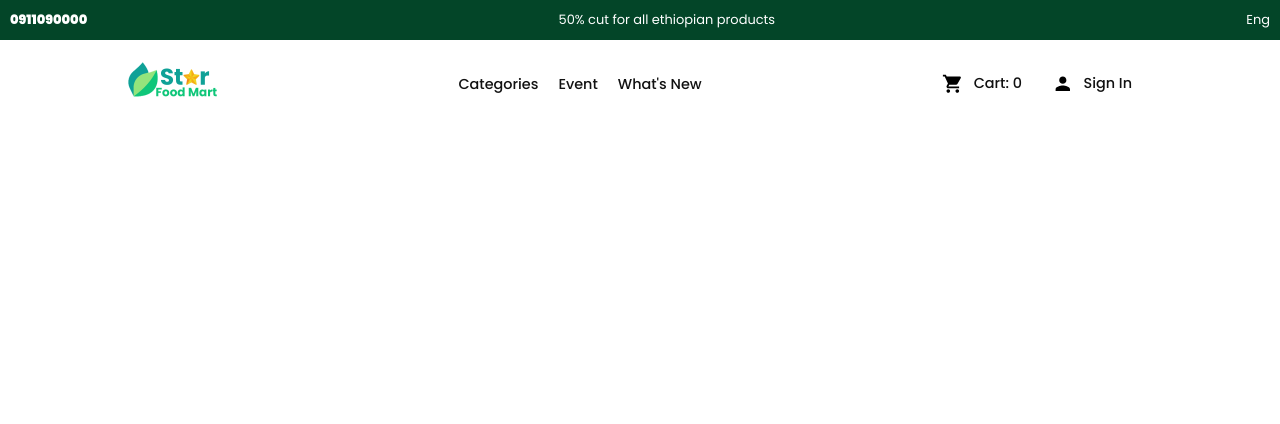
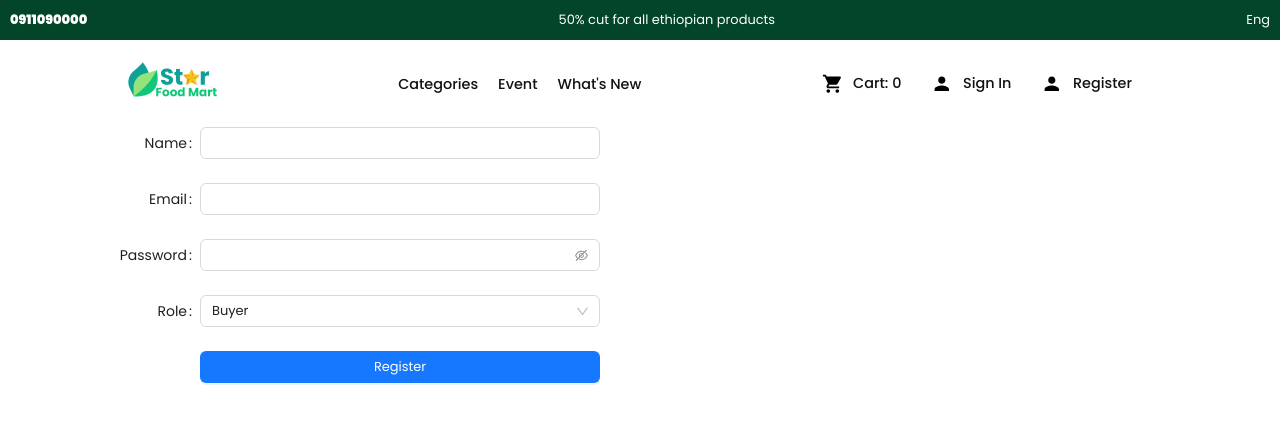
Before and after one commit to Kassma-Tech/ecomm, a React (Vite) app in the folder frontend/: page /register in a window 1280 px wide. Shown: the top 424 px of the page. Built offline with nearby package versions, Linux system fonts and the light colour scheme.

Commit message:
register

```diff
--- a/frontend/src/App.jsx
+++ b/frontend/src/App.jsx
@@ -16,6 +16,7 @@ import PersistLogin from './protected_wrappers/PersistLogin'
 import Shipping from './pages/Shipping'
 import CheckOut from './pages/Checkout'
 import Thankyou from './pages/Thankyou'
+import Register from './pages/Register'
 
 function App() {
 
@@ -38,6 +39,7 @@ function App() {
         </Route>
 
         <Route path='/login' Component={Login} />
+        <Route path='/register' Component={Register} />
       </Routes>
     </>
   )
--- a/frontend/src/components/Header.jsx
+++ b/frontend/src/components/Header.jsx
@@ -92,6 +92,7 @@ const Header = () => {
                         ? <div style={{ display: 'flex' }}><PersonIcon /> <Link to="/login">Sign In</Link></div>
                         : <div style={{ display: 'flex' }}><PersonIcon /> <Link onClick={logOutHandler}>Sign Out</Link></div>}
 
+                    {!token && <div style={{ display: 'flex' }}><PersonIcon /> <Link to='/register'>Register</Link></div>}
                 </div>
             </div>
         </Wrapper>
--- a/frontend/src/endpoints/authApiSlice.js
+++ b/frontend/src/endpoints/authApiSlice.js
@@ -14,8 +14,16 @@ const authApiSlice = apiSlice.injectEndpoints({
                 url: "/api/v1/logout",
                 method: 'POST',
             })
+        }),
+
+        register: builder.mutation({
+            query: userInfo => ({
+                url: "/api/v1/register",
+                method: 'POST',
+                body: { ...userInfo }
+            })
         })
     })
 })
 
-export const { useLoginMutation, useLogoutMutation } = authApiSlice;
+export const { useLoginMutation, useLogoutMutation, useRegisterMutation } = authApiSlice;
--- a/frontend/src/pages/Login.jsx
+++ b/frontend/src/pages/Login.jsx
@@ -1,7 +1,7 @@
 import { Button, Checkbox, Form, Input } from 'antd';
 import { useEffect, useState } from 'react';
 import { useDispatch, useSelector } from 'react-redux';
-import { useLocation, useNavigate } from 'react-router-dom';
+import { Link, useLocation, useNavigate } from 'react-router-dom';
 import { useLoginMutation } from '../endpoints/authApiSlice';
 import { setCredentials } from '../features/authSlice';
 import { useGetCartQuery } from '../endpoints/cartApiSlice';
@@ -29,6 +29,7 @@ const Login = () => {
             [e.target.name]: e.target.value
         })
     }
+
     const submitHandler = async () => {
         const result = await login(loginInfo).unwrap();
         dispatch(setCredentials({ token: result?.accessToken }));
@@ -56,6 +57,7 @@ const Login = () => {
     }
 
     return (
+        <>
             <Form
                 name="basic"
                 labelCol={{
@@ -109,6 +111,8 @@ const Login = () => {
                     </Button>
                 </Form.Item>
             </Form>
+            <Link to='/register'>Create an account</Link>
+        </>
     )
 };
 export default Login;
--- /dev/null
+++ b/frontend/src/pages/Register.jsx
@@ -0,0 +1,138 @@
+import React, { useState } from 'react';
+import { Button, Dropdown, Form, Input, Select, message } from 'antd';
+import { LoadingOutlined } from '@ant-design/icons'
+import { useRegisterMutation } from '../endpoints/authApiSlice';
+import { useDispatch } from 'react-redux';
+import { setCredentials } from '../features/authSlice';
+import { useNavigate } from 'react-router-dom';
+
+const Register = () => {
+
+    const [userData, setUserData] = useState({
+        name: '',
+        email: '',
+        password: '',
+        role: 'buyer'
+    });
+
+    const [isLoading, setIsLoading] = useState(false);
+    const [register] = useRegisterMutation();
+    const dispatch = useDispatch();
+    const navigate = useNavigate();
+
+    const handleChange = (e) => {
+        setUserData({
+            ...userData,
+            [e.target.name]: e.target.value
+        })
+
+        console.log(userData)
+    }
+
+    const selectHandler = (value, e) => {
+        setUserData({
+            ...userData,
+            role: e.value
+        })
+    }
+
+    const submitHandler = async () => {
+        setIsLoading(true);
+        try {
+            const result = await register(userData).unwrap();
+            setIsLoading(false);
+            dispatch(setCredentials({ token: result.accessToken }));
+            message.success("Successfully registered")
+            navigate(-1, { replace: true })
+
+        } catch (error) {
+            message.error(error.data?.message)
+            setIsLoading(false);
+        }
+    }
+
+    return (
+        <div>
+            <Form
+                name="basic"
+                labelCol={{
+                    span: 8,
+                }}
+                wrapperCol={{
+                    span: 16,
+                }}
+                style={{
+                    maxWidth: 600,
+                }}
+                initialValues={{
+                    remember: true,
+                }}
+                autoComplete="off"
+                onFinish={submitHandler}
+            >
+                <Form.Item
+                    label="Name"
+                    rules={[
+                        {
+                            required: true,
+                            message: 'Please enter your name',
+                        },
+                    ]}
+                >
+                    <Input onChange={handleChange} type="name" name="name" />
+                </Form.Item>
+                <Form.Item
+                    label="Email"
+                    rules={[
+                        {
+                            required: true,
+                            message: 'Please input your email!',
+                        },
+                    ]}
+                >
+                    <Input onChange={handleChange} type="email" name="email" />
+                </Form.Item>
+
+                <Form.Item
+                    label="Password"
+
+                    rules={[
+                        {
+                            required: true,
+                            message: 'Please input your password!',
+                        },
+                    ]}
+                >
+                    <Input.Password name="password" onChange={handleChange} />
+                </Form.Item>
+                <Form.Item
+                    label="Role"
+                >
+                    <Select
+                        defaultValue="buyer"
+                        style={{ width: 400 }}
+                        onSelect={(value, event) => {
+                            selectHandler(value, event)
+                        }}
+                        options={
+                            [{ value: 'seller', label: 'Seller' }, { value: 'buyer', label: 'Buyer' }]}
+                    />
+                </Form.Item>
+
+                <Form.Item
+
+                    wrapperCol={{
+                        offset: 8,
+                        span: 16,
+                    }}
+                >
+                    <Button type="primary" htmlType="submit" style={{ width: 400 }} disabled={isLoading ? true : false}>
+                        {isLoading ? <LoadingOutlined size={10} /> : "Register"}
+                    </Button>
+                </Form.Item>
+            </Form>
+        </div>
+    );
+}
+
+export default Register;
--- a/frontend/src/pages/Thankyou.jsx
+++ b/frontend/src/pages/Thankyou.jsx
@@ -1,11 +1,159 @@
-import React from 'react';
+import React, { useEffect, useState } from 'react';
+import styled from "styled-components";
+import { PriceFormatter } from '../utils/helper';
+import BASE_URL from '../URL/url';
+import { useLocation } from 'react-router-dom';
 
 const Thankyou = () => {
+
+    const location = useLocation();
+
+    const [orderedProducts, setOrderedProducts] = useState(location.state.order);
+
+    const totalPrice = location.state.totalPrice;
+    console.log(location.state)
+    // if (location.state)
+    //     setOrderedProducts(location.state)
+
+
+    // console.log(orderedProducts)
     return (
-        <div>
-            <h1>Thanks for you purchase!</h1>
-        </div>
+        <Wrapper>
+            <h1>Thanks for shopping with us! Come Back Soon!</h1>
+            <div className="cart__items">
+                {orderedProducts?.map((product, i) => (
+                    <div className='cart__item__container' key={i}>
+                        <div className="product__image">
+                            <img src={product?.product_image} alt="" />
+                        </div>
+
+                        <div className="product__description">
+                            <div className="cart__item__title">
+                                <h6>{product?.product_name?.length > 50 ? product?.product_name.substring(0, 50).concat(" ...") : product.product_name}</h6>
+                                <h2>{`${PriceFormatter(product.product_price)}`}</h2>
+                            </div>
+
+                            <div className='item__price'>
+                                <p>Qty: {product.noOfProduct}</p>
+                                <h6>{PriceFormatter(product.totalItemPrice)}</h6>
+                            </div>
+                        </div>
+                    </div>
+                ))}
+
+                <h2 className='h2'>You Paid: {PriceFormatter(totalPrice * 100)}</h2>
+            </div>
+        </Wrapper>
     );
 }
 
+const Wrapper = styled.div`
+h1 {
+    font-size: 1.5rem;
+    text-align: center;
+    color: #034528
+}
+
+.h2 {
+    margin-left: 5%;
+    font-size: 1.35rem;
+    color: #034528
+}
+
+.flex1 {
+    display: flex;
+    justify-content: space-between;
+    margin: 20px;
+}
+span {
+    font-size: 1.1rem;
+}
+.cart__items {
+    width: 80%;
+}
+h6 {
+    font-weight: 500;
+}
+
+.item__price {
+    display: flex;
+    justify-content: space-between;
+}
+.product__description {
+  margin: 0 30px;
+  display: flex;
+  flex-direction: column;
+  justify-content: space-between;
+  width: 50%;
+}
+
+.cart__item__container {
+  display: flex;
+  flex-wrap: wrap;
+  margin: 15px;
+  padding: 20px ;
+  border-bottom: 1px solid rgb(0, 0, 0, 0.2);
+  width: 90%;
+}
+
+.product__description>* {
+  font-size: 1.1rem;
+}
+
+.product__description h3 {
+  font-size: 1rem;
+}
+
+.product__image {
+  width: 100px;
+  height: 75px;
+  background-color: #ececed;
+}
+
+.product__image img {
+  object-fit: contain;
+  width: 100%;
+  height: 100%;
+}
+  .cart {
+    width: 90%;
+    display: flex;
+    margin: 0 auto;
+    justify-content: space-between;
+
+  }
+
+  .order {
+    background-color: #f9f5f5;
+    width: 40%;
+    box-shadow: 4px 4px 4px 4px #cbcbcb;
+    margin-top: 30px;
+    max-height: 200px;
+    position: relative;
+  }
+
+  span {
+    font-weight: 600;
+    font-size: 1.5rem;
+  }
+  .order h4 {
+    margin: 50px 20px;
+    font-size: 1.2rem;
+    font-weight: 500;
+  }
+
+  .btn__checkout__item__cart {
+  padding: 8px 15px;
+  width: 100%;
+  border-radius: 30px;
+  background-color: #013d2b;
+  margin-right: 20px;
+  color: #fff;
+  border: 2px solid #013d2b;
+  cursor: pointer;
+  font-size: 1rem !important;
+  position: absolute;
+  bottom: 0;
+}
+`
 export default Thankyou;
```
Also changed, not shown: frontend/src/pages/Checkout.jsx (+9 -8 lines), 1 other file (tests, documents, lock files or other folders). Lines whose indentation alone changed are shown as unchanged.
